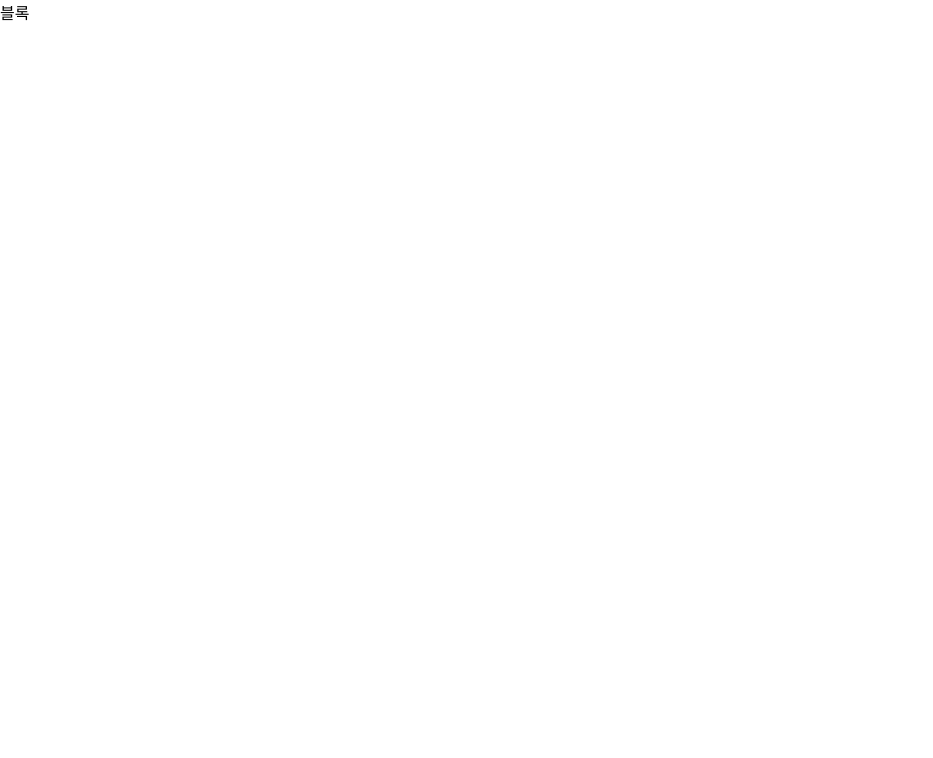
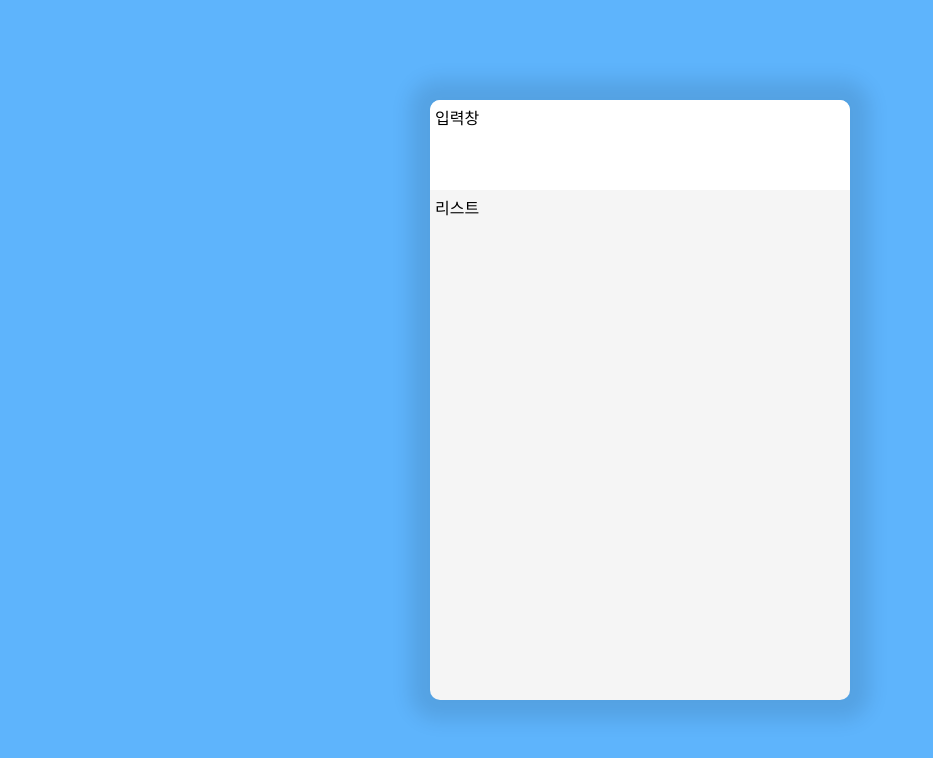
Before and after one commit to jongho-dev/Todolist, a website built with webpack: page index.html in a window 1280 px wide. Shown: the whole page, without its empty margins (0-933 px from the left). Built offline with nearby package versions, Linux system fonts and the light colour scheme.

Commit message:
docs: html,css 수정

```diff
--- a/css/style.scss
+++ b/css/style.scss
@@ -1,4 +1,47 @@
+$background-color: rgb(94, 180, 252);
+$gray-color: rgb(245, 245, 245);
+
 * {
   margin: 0;
   padding: 0;
+  box-sizing: border-box;
+  overflow: hidden;
 }
+
+html {
+  background-color: $background-color;
+}
+
+body {
+  width: 100vw;
+  height: 100vh;
+  display: flex;
+  justify-content: center;
+  align-items: center;
+}
+
+.main {
+  width: 420px;
+  height: 600px;
+  background-color: $gray-color;
+  border-radius: 10px;
+  box-shadow: 0px 0px 20px 20px rgba(0, 0, 0, 0.1);
+
+  // input {
+  //   width: 200px;
+  //   height: 35px;
+  //   border: none;
+  //   border-radius: 5px;
+  //   text-align: center;
+  // }
+
+  .inpt {
+    padding: 5px;
+    background-color: white;
+    height: 90px;
+  }
+
+  .lst {
+    padding: 5px;
+  }
+}
--- a/index.html
+++ b/index.html
@@ -7,6 +7,15 @@
     <link rel="stylesheet" href="./css/style.css" />
   </head>
   <body>
-    <div class="block">블록</div>
+    <div class="main">
+      <div class="inpt">
+        입력창
+        <!-- <form action="">
+          <input type="text" placeholder="제목" />
+          <input type="text" placeholder="내용" />
+        </form> -->
+      </div>
+      <div class="lst">리스트</div>
+    </div>
   </body>
 </html>
```
Also changed, not shown: css/style.css, dist/index.html (deleted), dist/main.js (deleted), 1 other file.
